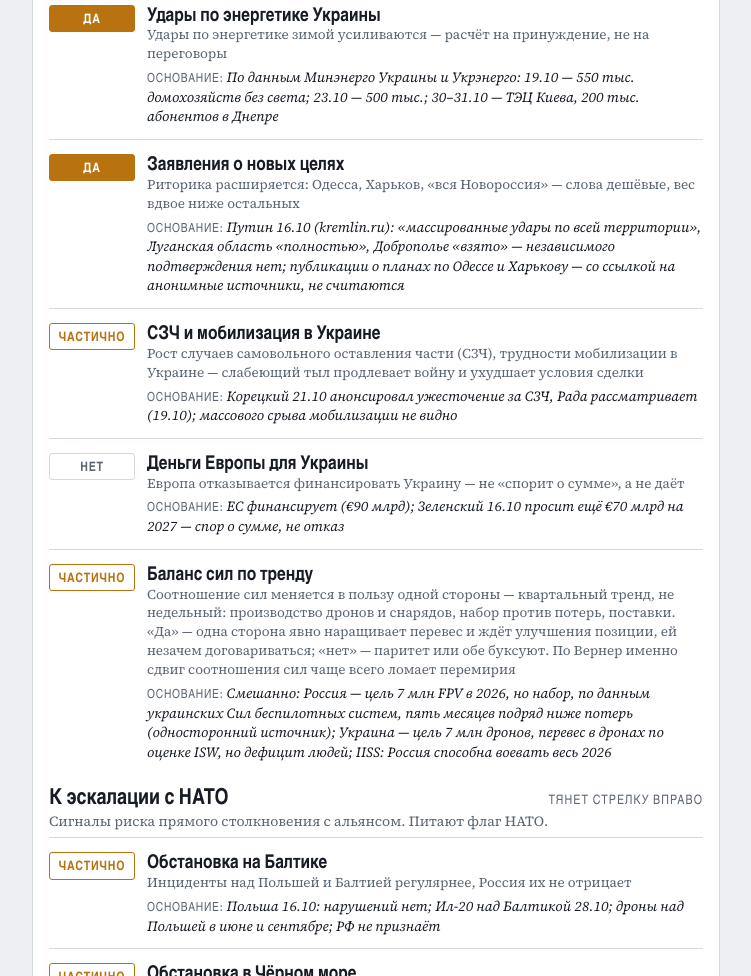
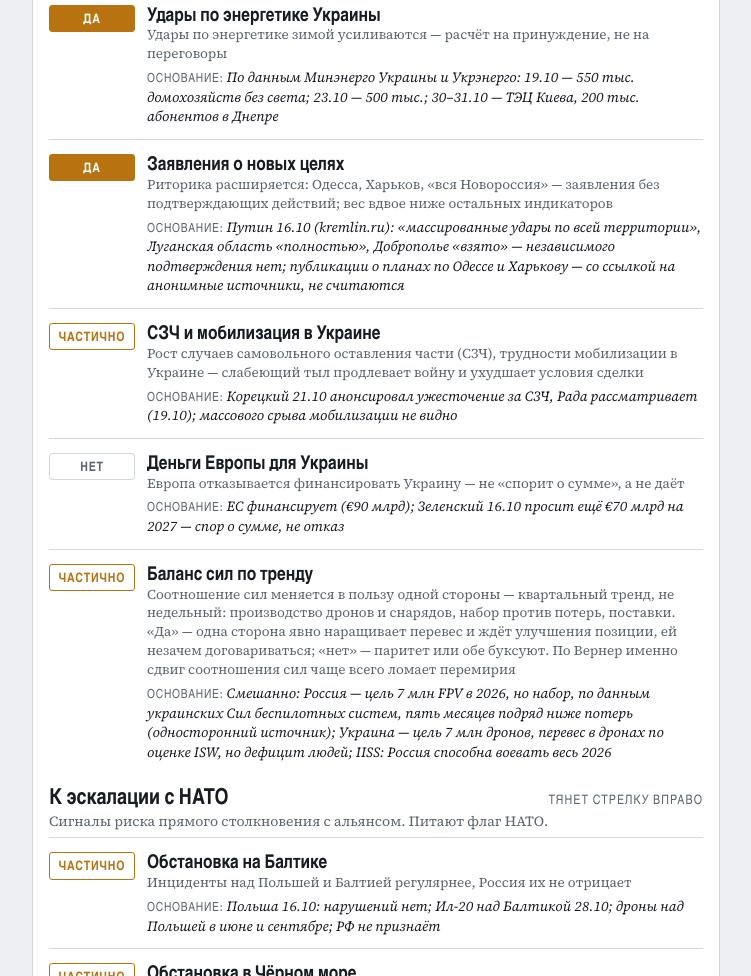
Before and after one commit to news-barometer/news-barometer.github.io, a plain HTML site: page index.html in a window 1280 px wide. Shown: the part 4633-5609 px from the top of the page, without its empty margins (264-1015 px from the left). Drawn offline with nearby package versions, Linux system fonts and the light colour scheme.

Commit message:
Нейтральная формулировка для индикатора заявлений

```diff
--- a/index.html
+++ b/index.html
@@ -308,7 +308,7 @@ footer{margin-top:28px;padding-top:14px;border-top:2px solid var(--ink);font-siz
     {n:'Застой на фронте', g:'К долгой войне', t:'Линия фронта почти не движется', s:'«да» — сдвиг меньше ~100 км² в месяц в обе стороны несколько месяцев подряд (DeepState, ISW); «нет» — заметный сдвиг в любую сторону. Исследования окончания войн: застой продлевает войну, а новые результаты на поле боя сближают оценки сторон и ускоряют сделку', e:{A:.1,B:-.3,C:.6,D:-.3}, side:1},
     {n:'Поставки оружия Украине', g:'К долгой войне', t:'США фактически вышли, Европа не закрывает дыру', s:'ПВО и деньги', e:{A:.2,B:-.5,C:.8,D:-.3}, side:1},
     {n:'Удары по энергетике Украины', g:'К долгой войне', t:'Удары по энергетике зимой усиливаются', s:'расчёт на принуждение, не на переговоры', e:{A:0,B:-.2,C:.4,D:0}, side:1, nato:.3},
-    {n:'Заявления о новых целях', g:'К долгой войне', t:'Риторика расширяется: Одесса, Харьков, «вся Новороссия»', s:'слова дешёвые, вес вдвое ниже остальных', e:{A:0,B:-.2,C:.35,D:-.2}, side:1},
+    {n:'Заявления о новых целях', g:'К долгой войне', t:'Риторика расширяется: Одесса, Харьков, «вся Новороссия»', s:'заявления без подтверждающих действий; вес вдвое ниже остальных индикаторов', e:{A:0,B:-.2,C:.35,D:-.2}, side:1},
     {n:'СЗЧ и мобилизация в Украине', g:'К долгой войне', t:'Рост случаев самовольного оставления части (СЗЧ), трудности мобилизации в Украине', s:'слабеющий тыл продлевает войну и ухудшает условия сделки', e:{A:.4,B:-.3,C:.4,D:.1}, side:1},
     {n:'Деньги Европы для Украины', g:'К долгой войне', t:'Европа отказывается финансировать Украину', s:'не «спорит о сумме», а не даёт', e:{A:.3,B:-.5,C:.6,D:.2}, side:1},
     {n:'Баланс сил по тренду', g:'К долгой войне', t:'Соотношение сил меняется в пользу одной стороны', s:'квартальный тренд, не недельный: производство дронов и снарядов, набор против потерь, поставки. «Да» — одна сторона явно наращивает перевес и ждёт улучшения позиции, ей незачем договариваться; «нет» — паритет или обе буксуют. По Вернер именно сдвиг соотношения сил чаще всего ломает перемирия', e:{A:-.1,B:-.4,C:.6,D:-.2}, side:1},
```
